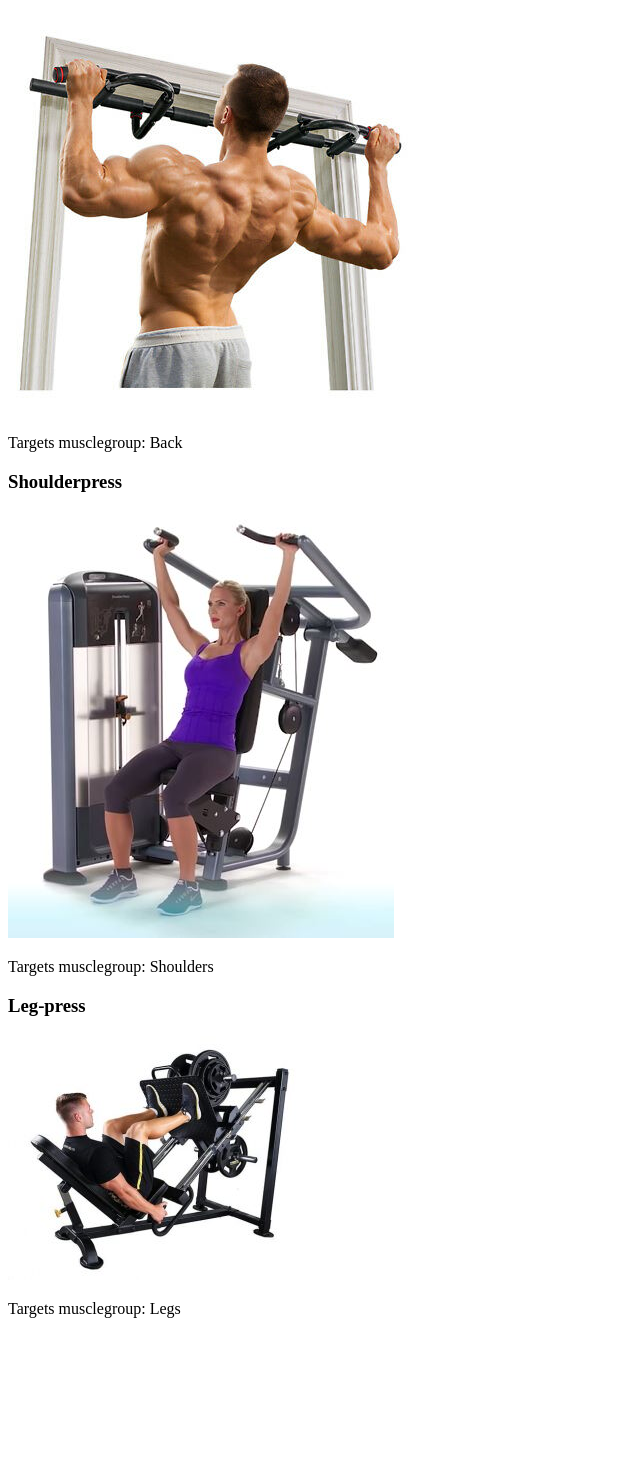
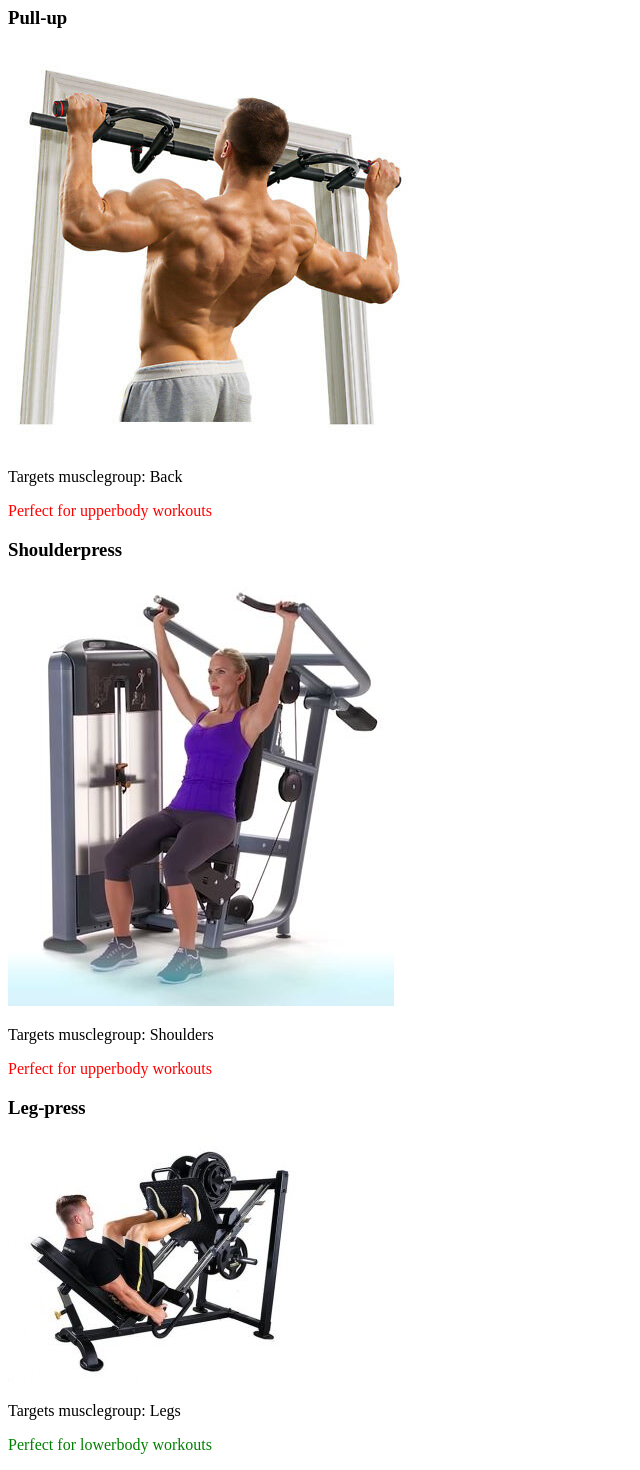
Before and after one commit to SebEil/Arbeidskrav-DS4102, a Vue app: page / in a window 1280 px wide. Shown: the part 656-2126 px from the top of the page, without its empty margins (0-640 px from the left). Before the commit the page ends 1990 px from the top, so only its background shows below. Built offline with nearby package versions, Linux system fonts and the light colour scheme.

Commit message:
Farger for om det er upper eller lower workout

```diff
--- a/src/App.vue
+++ b/src/App.vue
@@ -1,7 +1,6 @@
 <template>
   <h1>Her kan du se treningsøvelser</h1>
   <v-if-v-bind-reactive></v-if-v-bind-reactive>
-
 </template>
 
 <script>
--- a/src/components/VIfVBindReactive.vue
+++ b/src/components/VIfVBindReactive.vue
@@ -5,21 +5,25 @@
             <h3>{{trainingExercise1.name}}</h3>
             <img :src="require(`@/assets/images/${trainingExercise1.image}`)">
             <p>Targets musclegroup: {{ trainingExercise1.targets }}</p>
+            <p v-bind:class="trainingExercise1.split == 'Upperbody' ? 'lowerbody':'upperbody'">Perfect for upperbody workouts</p>
         </article>
         <article>
             <h3>{{trainingExercise2.name}}</h3>
             <img :src="require(`@/assets/images/${trainingExercise2.image}`)">
             <p>Targets musclegroup: {{ trainingExercise2.targets }}</p>
+            <p v-bind:class="trainingExercise1.split == 'Upperbody' ? 'lowerbody':'upperbody'">Perfect for upperbody workouts</p>
         </article>
         <article>
             <h3>{{trainingExercise3.name}}</h3>
             <img :src="require(`@/assets/images/${trainingExercise3.image}`)">
             <p>Targets musclegroup: {{ trainingExercise3.targets }}</p>
+            <p v-bind:class="trainingExercise1.split == 'Upperbody' ? 'lowerbody':'upperbody'">Perfect for upperbody workouts</p>
         </article>
         <article>
             <h3>{{trainingExercise4.name}}</h3>
             <img :src="require(`@/assets/images/${trainingExercise4.image}`)">
             <p>Targets musclegroup: {{ trainingExercise4.targets }}</p>
+            <p v-bind:class="trainingExercise1.split = 'Upperbody' ? 'lowerbody':'upperbody'">Perfect for lowerbody workouts</p>
         </article>
     </section>
 </template>
@@ -31,25 +35,29 @@ export default {
         const trainingExercise1 = reactive({
             image: "benchpress.jpg",
             name: "Benchpress",
-            targets: "Chest"
+            targets: "Chest",
+            split: 'Upperbody'
         });
 
         const trainingExercise2 = reactive({
             image: "pullup.jpg",
             name: "Pull-up",
-            targets: "Back"
+            targets: "Back",
+            split: 'Upperbody'
         });
 
         const trainingExercise3 = reactive({
             image: "shoulderpress.jpg",
             name: "Shoulderpress",
-            targets: "Shoulders"
+            targets: "Shoulders",
+            split: 'Upperbody'
         });
 
         const trainingExercise4 = reactive({
             image: "legpress.jpg",
             name: "Leg-press",
-            targets: "Legs"
+            targets: "Legs",
+            split: 'Lowerbody'
         });
 
         return { trainingExercise1, trainingExercise2,
@@ -58,3 +66,11 @@ export default {
     }
 }
 </script>
+<style scoped>
+    .upperbody{
+        color: red;
+    }
+    .lowerbody{
+        color: green;
+    }
+</style>
```
